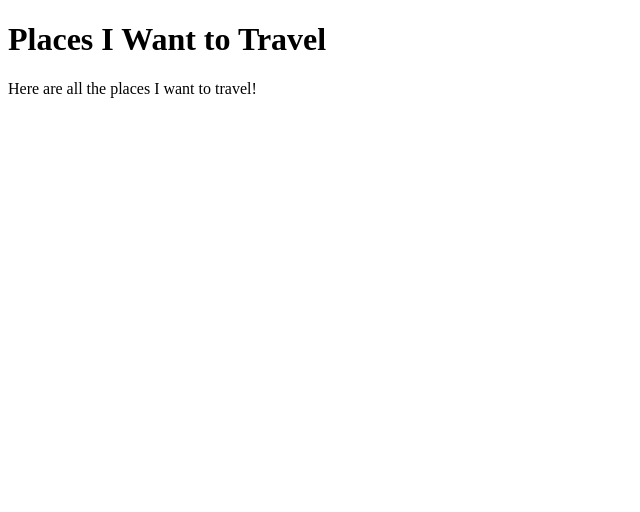
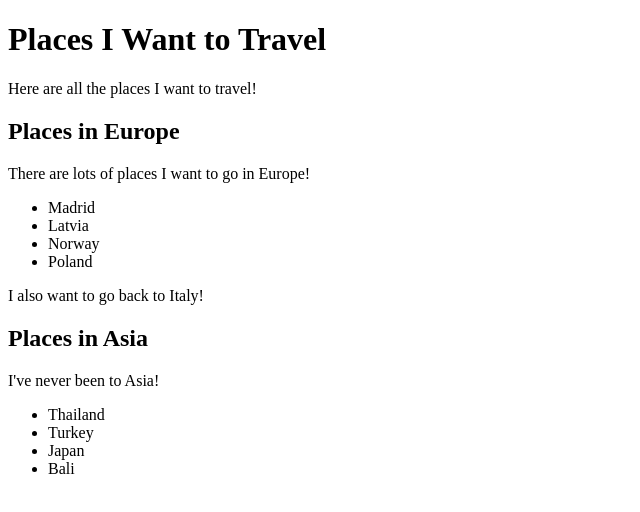
Before and after one commit to Sskurdah/my-first-webpage, a plain HTML site: page places-to-visit.html in a window 1280 px wide. Shown: the whole page, without its empty margins (0-640 px from the left). Drawn offline with Linux system fonts and the light colour scheme.

Commit message:
added more text about where I want to travel

```diff
--- a/places-to-visit.html
+++ b/places-to-visit.html
@@ -6,3 +6,24 @@
   <body>
     <h1>Places I Want to Travel</h1>
     <p>Here are all the places I want to travel!</p>
+
+    <h2>Places in Europe</h2>
+    <p>There are lots of places I want to go in Europe!</p>
+    <ul>
+      <li>Madrid</li>
+      <li>Latvia</li>
+      <li>Norway</li>
+      <li>Poland</li>
+    </ul>
+    <p>I also want to go back to Italy!</p>
+
+    <h2>Places in Asia</h2>
+    <p>I've never been to Asia!</p>
+    <ul>
+        <li>Thailand</li>
+        <li>Turkey</li>
+        <li>Japan</li>
+        <li>Bali</li>
+    </ul>
+  </body>
+<html>
```
